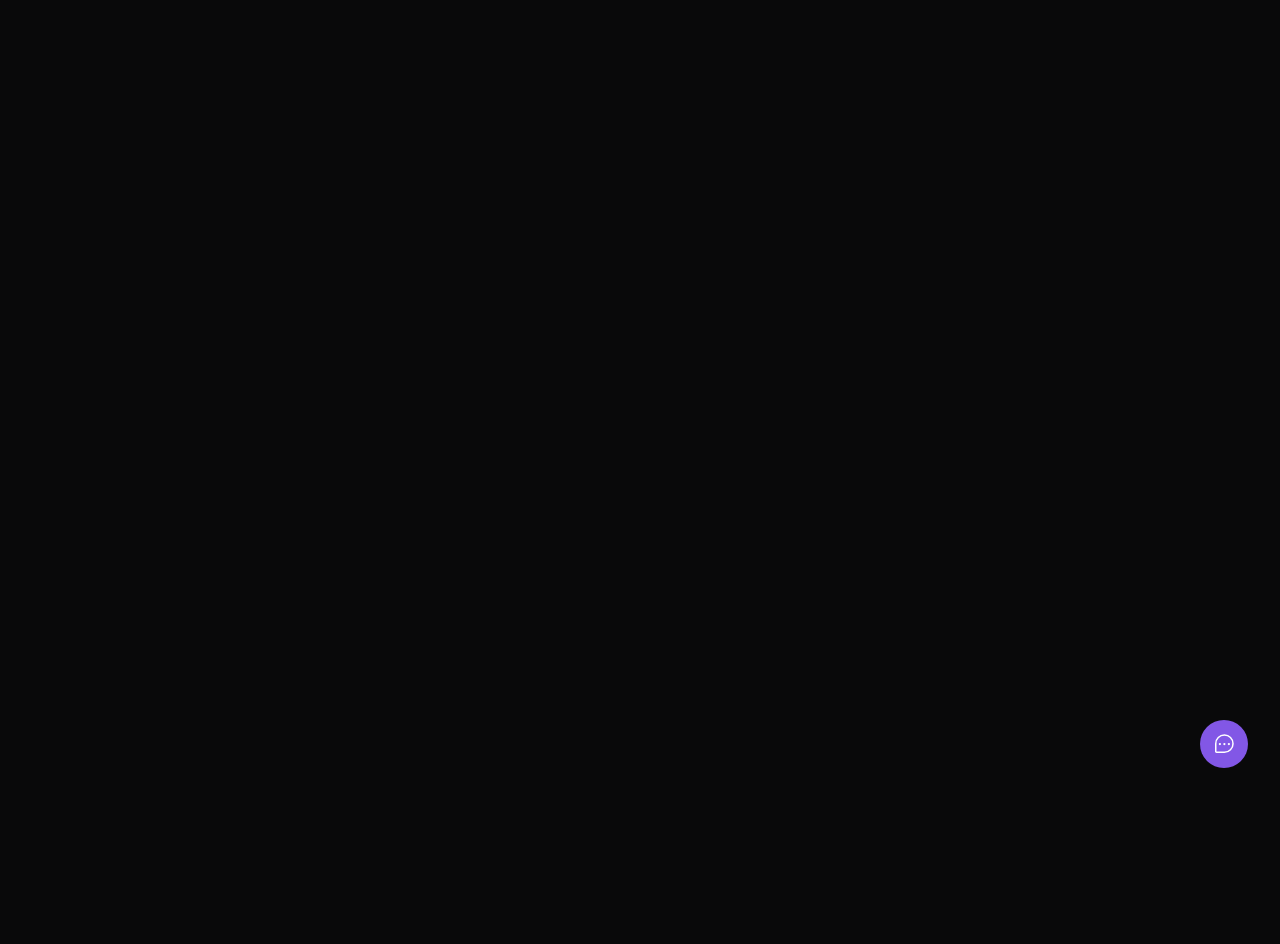
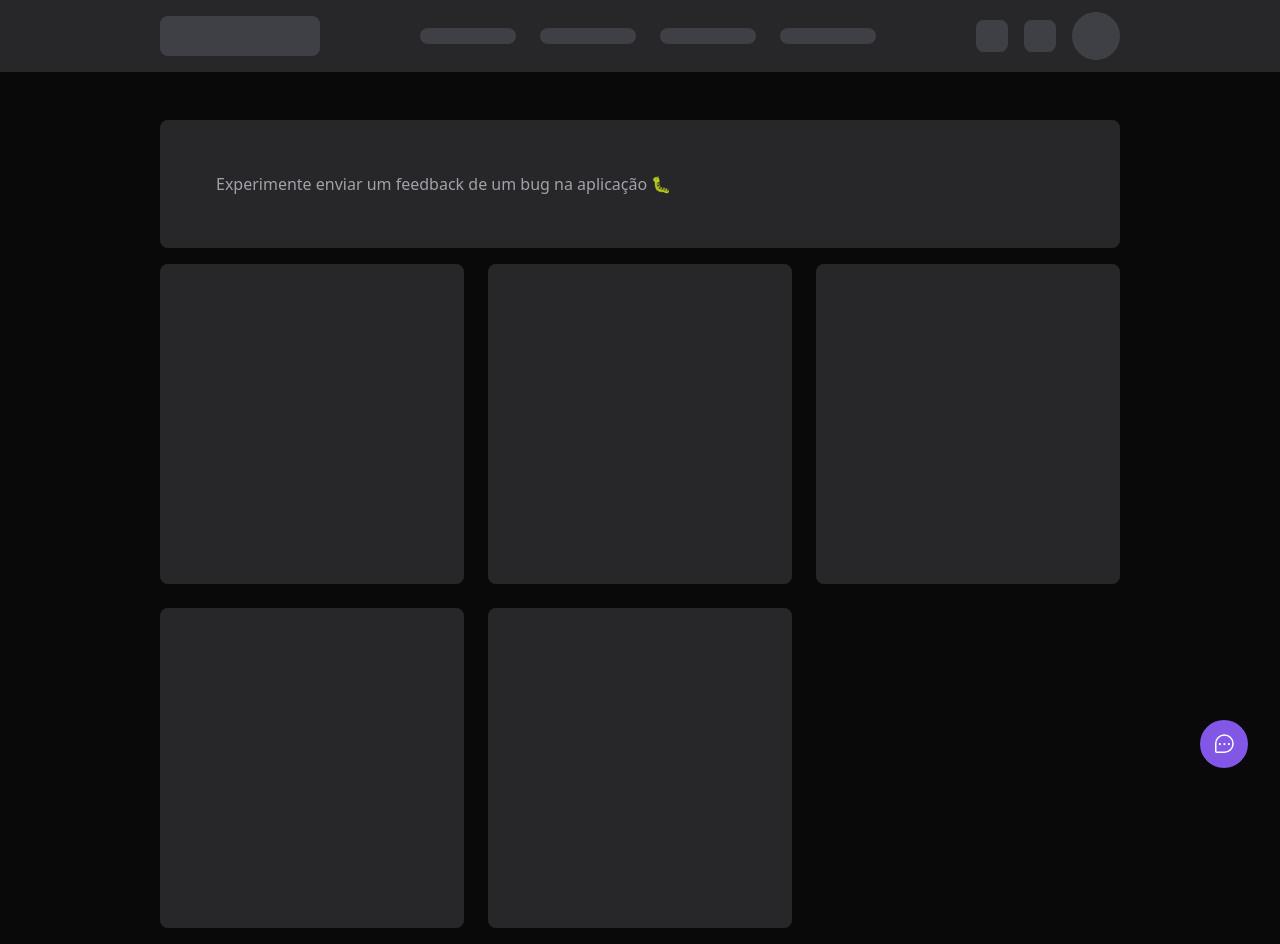
Before and after one commit to Sn0wye/nlw-return-web, a React (Vite) app: page / in a window 1280 px wide. Before the commit the page ends 800 px from the top, so only its background shows below. Built offline with nearby package versions, Linux system fonts and the light colour scheme; no server answers.

Commit message:
Add some styling to fill the screen

```diff
--- a/src/App.tsx
+++ b/src/App.tsx
@@ -1,6 +1,14 @@
-import React from "react";
-import { Widget } from "./components/Widget";
+import React from 'react';
+import { Home } from './components/Home';
+import { Navbar } from './components/Navbar';
+import { Widget } from './components/Widget';
 
 export function App() {
-  return <Widget />;
+  return (
+    <>
+      <Navbar />
+      <Home />
+      <Widget />
+    </>
+  );
 }
--- /dev/null
+++ b/src/components/Home/index.tsx
@@ -0,0 +1,20 @@
+import React from 'react';
+
+export const Home = () => {
+  return (
+    <main>
+      <article className='mx-6 md:mx-20 lg:mx-40 mt-12 h-32 rounded-lg flex items-center bg-zinc-800'>
+        <p className='text-zinc-400 mx-14'>
+          Experimente enviar um feedback de um bug na aplicação 🐛
+        </p>
+      </article>
+      <div className='w-full grid gap-6 justify-center grid-cols-1 md:grid-cols-2 lg:grid-cols-3 px-6 md:px-20 lg:px-40 my-4'>
+        <div className='bg-zinc-800 w-full h-80 rounded-lg' />
+        <div className='bg-zinc-800 w-full h-80 rounded-lg' />
+        <div className='bg-zinc-800 w-full h-80 rounded-lg' />
+        <div className='bg-zinc-800 w-full h-80 rounded-lg' />
+        <div className='bg-zinc-800 w-full h-80 rounded-lg' />
+      </div>
+    </main>
+  );
+};
--- /dev/null
+++ b/src/components/Navbar/index.tsx
@@ -0,0 +1,22 @@
+import React from 'react';
+import hamburguerImg from '../../assets/hamburguer.svg';
+
+export const Navbar = () => {
+  return (
+    <nav className='h-[72px] w-full bg-zinc-800 flex justify-between items-center px-4 md:px-20 lg:px-40'>
+      <div className='h-10 w-40 bg-zinc-700 rounded-lg hidden md:block' />
+      <img src={hamburguerImg} className='md:hidden' />
+      <div className='gap-6 hidden lg:flex'>
+        <div className='w-24 h-4 bg-zinc-700 rounded-full' />
+        <div className='w-24 h-4 bg-zinc-700 rounded-full' />
+        <div className='w-24 h-4 bg-zinc-700 rounded-full' />
+        <div className='w-24 h-4 bg-zinc-700 rounded-full' />
+      </div>
+      <div className='flex items-center gap-4'>
+        <div className='bg-zinc-700 w-8 h-8 rounded-lg' />
+        <div className='bg-zinc-700 w-8 h-8 rounded-lg' />
+        <div className='bg-zinc-700 w-12 h-12 rounded-full' />
+      </div>
+    </nav>
+  );
+};
```
Also changed, not shown: src/components/Widget.tsx (+8 -8 lines), src/assets/hamburguer.svg (added).
